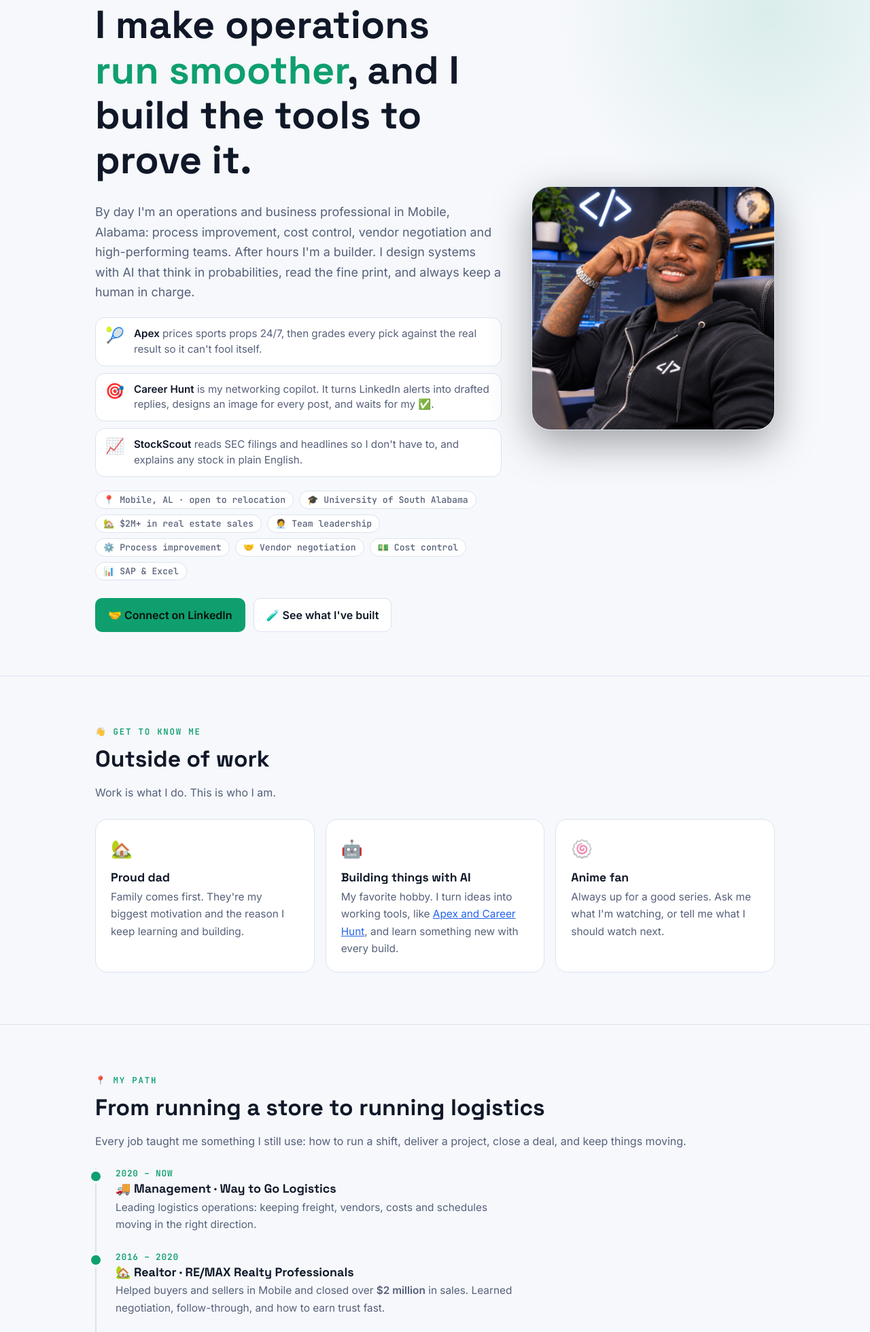
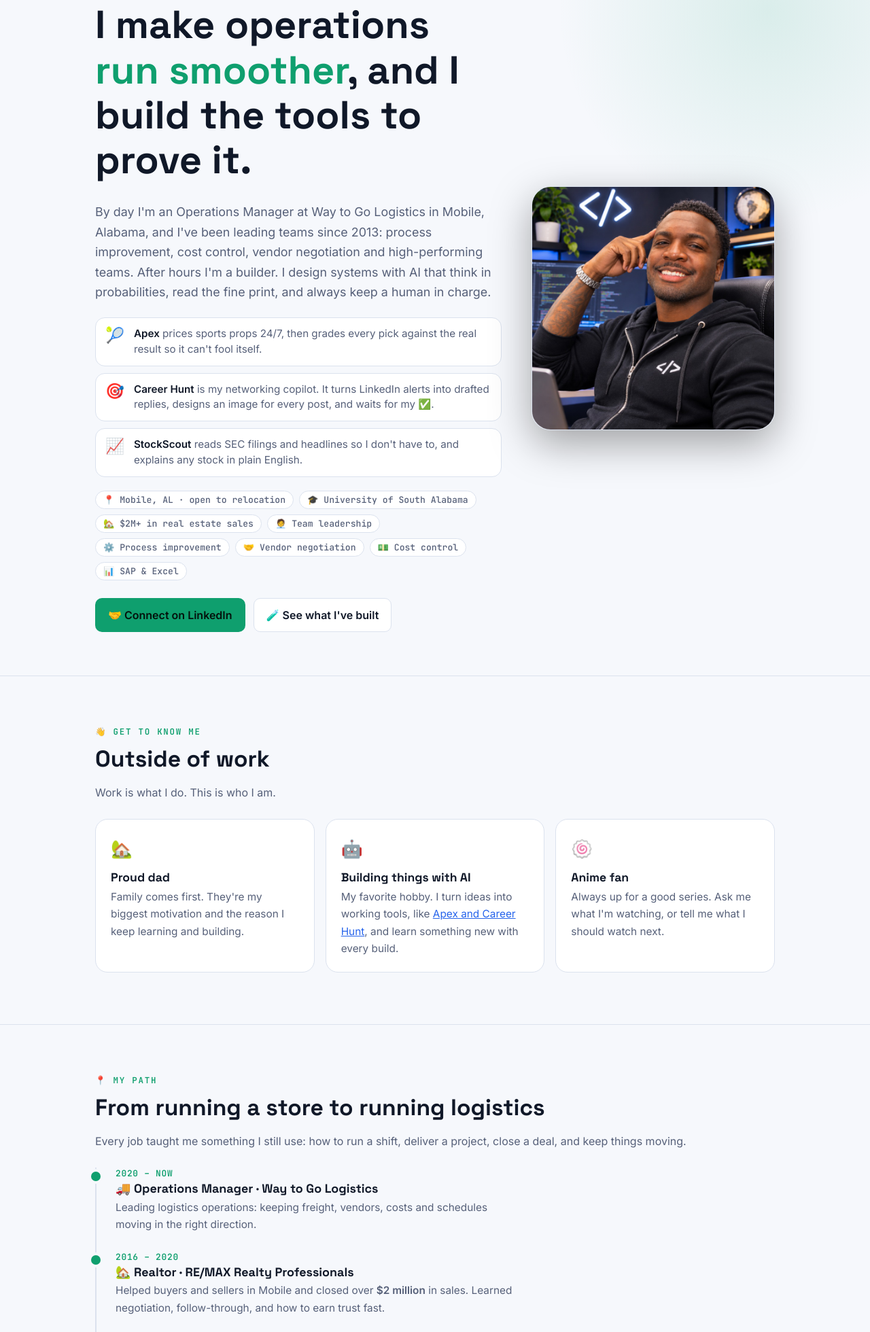
Before and after one commit to demetriusreynolds251-maker/demetriusreynolds251-maker.github.io, a plain HTML site: page index.html in a window 1280 px wide. Shown: the part 152-2112 px from the top of the page at 68% size. Drawn offline with Linux system fonts and the light colour scheme.

Commit message:
Operations Manager at Way to Go Logistics (confirmed)
Co-Authored-By: Claude Opus 5.5 <noreply@anthropic.com>

```diff
--- a/index.html
+++ b/index.html
@@ -85,7 +85,7 @@ footer{padding:36px 0 54px;color:var(--muted);font-size:.86rem;border-top:1px so
   <div>
     <div class="eyebrow">👋 Hi, I'm Demetrius</div>
     <h1>I make operations <em>run smoother</em>, and I build the tools to prove it.</h1>
-    <p class="lead">By day I'm an operations and business professional in Mobile, Alabama: process improvement, cost control, vendor negotiation and high-performing teams. After hours I'm a builder. I design systems with AI that think in probabilities, read the fine print, and always keep a human in charge.</p>
+    <p class="lead">By day I'm an Operations Manager at Way to Go Logistics in Mobile, Alabama, and I've been leading teams since 2013: process improvement, cost control, vendor negotiation and high-performing teams. After hours I'm a builder. I design systems with AI that think in probabilities, read the fine print, and always keep a human in charge.</p>
     <div class="builds">
       <a class="build" href="#projects"><span class="bi">🎾</span><span><b>Apex</b> prices sports props 24/7, then grades every pick against the real result so it can't fool itself.</span></a>
       <a class="build" href="#projects"><span class="bi">🎯</span><span><b>Career Hunt</b> is my networking copilot. It turns LinkedIn alerts into drafted replies, designs an image for every post, and waits for my ✅.</span></a>
@@ -116,7 +116,7 @@ footer{padding:36px 0 54px;color:var(--muted);font-size:.86rem;border-top:1px so
   <h2>From running a store to running logistics</h2>
   <p class="muted">Every job taught me something I still use: how to run a shift, deliver a project, close a deal, and keep things moving.</p>
   <div class="path">
-    <div class="step reveal"><div class="yr">2020 – NOW</div><h3>🚚 Management · Way to Go Logistics</h3><p>Leading logistics operations: keeping freight, vendors, costs and schedules moving in the right direction.</p></div>
+    <div class="step reveal"><div class="yr">2020 – NOW</div><h3>🚚 Operations Manager · Way to Go Logistics</h3><p>Leading logistics operations: keeping freight, vendors, costs and schedules moving in the right direction.</p></div>
     <div class="step reveal"><div class="yr">2016 – 2020</div><h3>🏡 Realtor · RE/MAX Realty Professionals</h3><p>Helped buyers and sellers in Mobile and closed over <b>$2 million</b> in sales. Learned negotiation, follow-through, and how to earn trust fast.</p></div>
     <div class="step reveal"><div class="yr">2015 – 2018</div><h3>🏗️ Construction project manager · PH Company</h3><p>Kept construction projects on schedule and on budget by coordinating crews, materials and timelines.</p></div>
     <div class="step reveal" style="padding-bottom:0"><div class="yr">2013 – 2015</div><h3>🍽️ Captain D's · crew to manager in under a year</h3><p>My first job. Within a year I was managing the store: inventory, bank deposits and everything else a manager does.</p></div>
```
